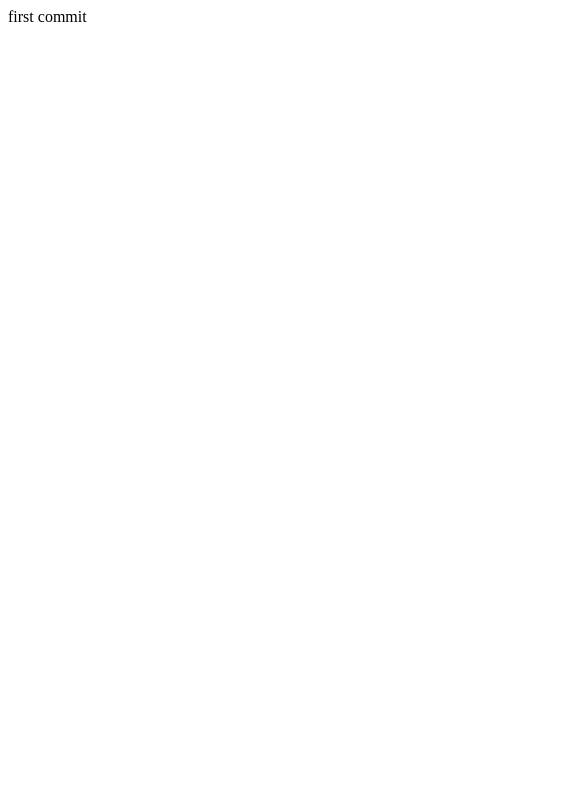
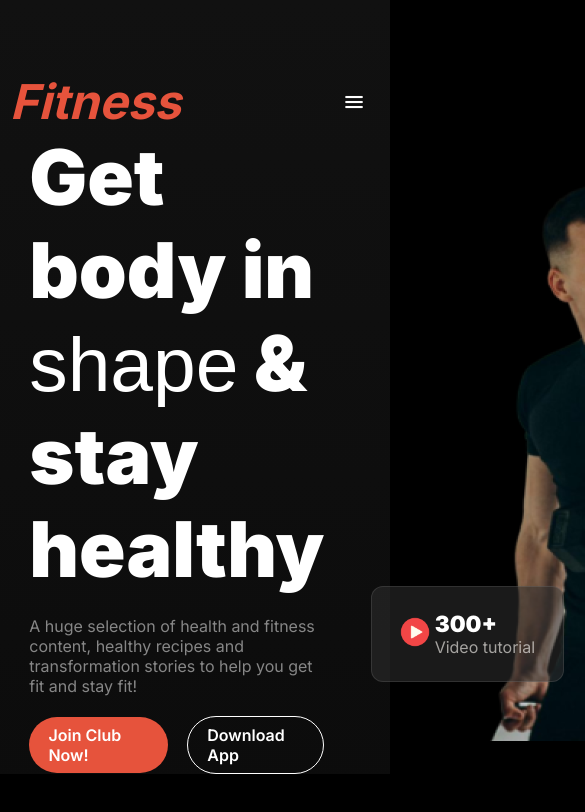
Before and after one commit to Aabir12/assignment-2, a plain HTML site: page index.html in a window 390 px wide. Shown: the top 812 px of the page, 585 px wide, since content can reach past the window. Drawn offline with Linux system fonts and the light colour scheme; a web font is replaced by a local one.

Commit message:
adding the navbar and banner section and responsive only the navmenu option

```diff
--- a/index.html
+++ b/index.html
@@ -4,8 +4,69 @@
     <meta charset="UTF-8">
     <meta name="viewport" content="width=device-width, initial-scale=1.0">
     <title>2nd assignment </title>
+    <link rel="stylesheet" href="style/style.css">
+    <link rel="stylesheet" href="style/responsive.css">
 </head>
 <body>
-    first commit
+    <header>
+        <div class="header-container">
+            <nav class="nav-container">
+                <div class="nav-logo">
+                    <h1><i>Fitness</i></h1>
+                </div>
+                <div class="nav-option">
+                    <p class="bg-btn-org" id="nav-opt">Home</p>
+                    <p id="nav-opt">Service</p>
+                    <p id="nav-opt">Contact</p>
+                    <p id="nav-opt">About</p>
+                    <img  id="navbar-icon" src="./assets/images/navbar-icon.png" alt="">
+
+                </div>
+
+
+
+            </nav>
+            <div class="banner-head-content">
+                <div class="banner-container">
+                    <h1 class="banner-content">
+                        Get body in <span class="span">shape</span> & stay healthy
+                    </h1>
+                    <br>
+                    <p class="banner-content-description">
+                        A huge selection of health and fitness content, healthy recipes and transformation stories to help you get fit and stay fit!
+                    </p>
+                    <br>
+                    <div class="banner-btn">
+                        <p class="bg-btn-org">Join Club Now!</p>
+                        <p class="download-btn">Download App</p>
+                    </div>
+
+                </div>
+                <div class="banner-image">
+                    <img src="./assets/images/Images 2.png" alt="">
+                    <div class="banner-video-box box-1">
+                        <h4>500+</h4>
+                        <p>Free Workout Videos</p>
+
+                    </div>
+                    <div class="banner-video-box box-2">
+                        <div>
+                            <img  id="videoplay-icon" src="./assets/images/play.png" alt="">
+                        </div>
+                        <div>
+                             <h4>300+</h4>
+                             <p>Video tutorial</p>
+                        </div>
+                    </div>
+                </div>
+            </div>
+        </div>
+    </header>
+    <main>
+
+    </main>
+    <footer>
+
+    </footer>
 </body>
 </html>
--- /dev/null
+++ b/style/responsive.css
@@ -0,0 +1,19 @@
+@media screen and (max-width: 576px) {
+    /* navbar design start  */
+    .nav-container{
+        width: 95%;
+    }
+    .nav-option{
+        border: none;
+    }
+    #nav-opt {
+        display: none;
+   }
+    #navbar-icon{
+        display: block;
+    }
+    /* navbar design end  */
+
+
+
+}
--- /dev/null
+++ b/style/style.css
@@ -0,0 +1,161 @@
+@import url('https://fonts.googleapis.com/css2?family=Inter:wght@100..900&display=swap');
+
+@import url('https://fonts.cdnfonts.com/css/miama');
+*{
+    box-sizing: border-box;
+    margin: 0;
+    padding: 0;
+    max-width: 1440px;
+
+}
+
+/*  font-family: 'Miama', sans-serif; */
+.span{
+    font-family: 'Miama', sans-serif;
+    font-size: 4.8rem;
+    font-weight: 400;
+}
+/* sharing the same style */
+.bg-btn-org{
+    background-color: rgb(230, 83, 60);
+    font-weight: 600;
+    border-radius: 2.9rem;
+    padding: 0.5rem 1.2rem;
+}
+/* font-family: "Inter", sans-serif; */
+
+/* started to desing the header part */
+body{
+    font-family: "Inter", sans-serif;
+    color: rgb(255, 255, 255);
+    background-color: black;
+
+}
+
+/* start css banner style */
+.header-container{
+
+   background: linear-gradient(180.00deg, rgb(17, 17, 17),rgba(119, 119, 119, 0.1) 100%);
+    padding-top: 1rem;
+
+}
+
+/* start navbar design */
+.nav-container{
+    display: flex;
+    justify-content: space-between;
+
+    width: 85%;
+    margin: 3.5rem auto 0;
+    align-items: center;
+}
+.nav-logo{
+    color: rgb(230, 83, 60);
+    font-weight: 800;
+    font-size: 2rem;
+
+}
+.nav-option{
+    display: flex;
+    gap: 3rem;
+    justify-content: center;
+    align-items: center;
+    padding-right: 1rem;
+    font-weight: 400;
+    font-size: 1.1rem;
+    border: 1px solid rgba(255, 255, 255, 0.1);
+    border-radius: 39px;
+}
+#navbar-icon{
+    width: 20px;
+    display: none;
+
+
+}
+
+/* end navbar design */
+
+/* start banner part */
+.banner-head-content{
+    display: flex;
+    width: 85%;
+    margin: 0 auto;
+    align-items: center;
+    justify-content: space-between;
+    gap: 10rem;
+}
+.banner-container{
+    width: 520px;
+}
+.banner-content{
+    font-size: 4.8rem;
+    font-weight: 900;
+}
+
+.banner-content-description{
+    font-weight: 400;
+    font-size:1rem;
+    color: rgba(255, 255, 255, 0.5);
+}
+.banner-image{
+    /* border: 2px solid tomato; */
+    position: relative;
+}
+.banner-btn{
+
+    display: flex;
+    align-items: center;
+    gap: 1.2rem;
+}
+.download-btn{
+    font-weight: 600;
+    border-radius: 2.9rem;
+    padding: 0.5rem 1.2rem;
+    border: 1px solid rgb(255, 255, 255);
+}
+
+.banner-video-box{
+    width: 12.06rem;
+    height: 6rem;
+    border: 1px solid rgba(255, 255, 255, 0.1);
+    background: rgba(48, 48, 48, 0.54);
+    border-radius: 12px;
+    padding: 1rem 1.4rem;
+}
+#videoplay-icon{
+    width: 40px;
+}
+
+.box-1{
+    position: absolute;
+    right: -4.62rem;
+    top: 7.81rem;
+    align-items: center;
+}
+.box-1 h4{
+    font-size: 2.5rem;
+    font-weight: 900;
+}
+.box-1 p{
+    font-size: 0.8rem;
+    font-weight: 400;
+    color:  rgba(255, 255, 255, 0.65);
+}
+.box-2{
+    display: flex;
+    align-items: center;
+    position: absolute;
+    left: -7.07rem;
+    bottom: 3.93rem;
+}
+.box-2 h4{
+    font-size: 1.4rem;
+    font-weight: 900;
+}
+.box-2 p{
+    font-size: 1rem;
+    font-weight: 400;
+    color: rgba(239, 237, 232, 0.65);
+}
+
+/* end banner part */
```
Also changed, not shown: assets/images/exercise2.png (deleted), assets/images/navbar-icon.png (added), assets/images/play.png (added), assets/images/white-icon.png (added).
